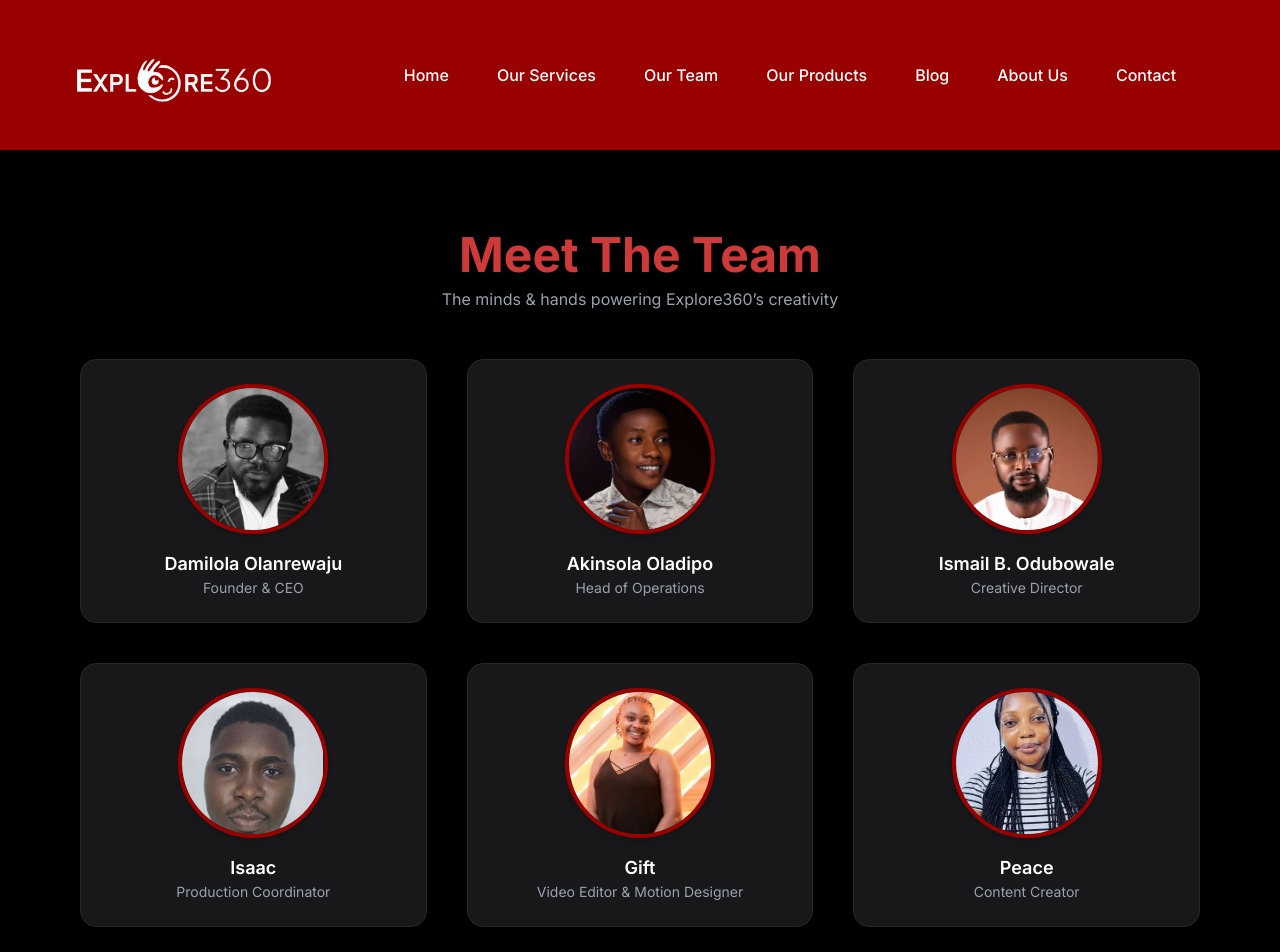
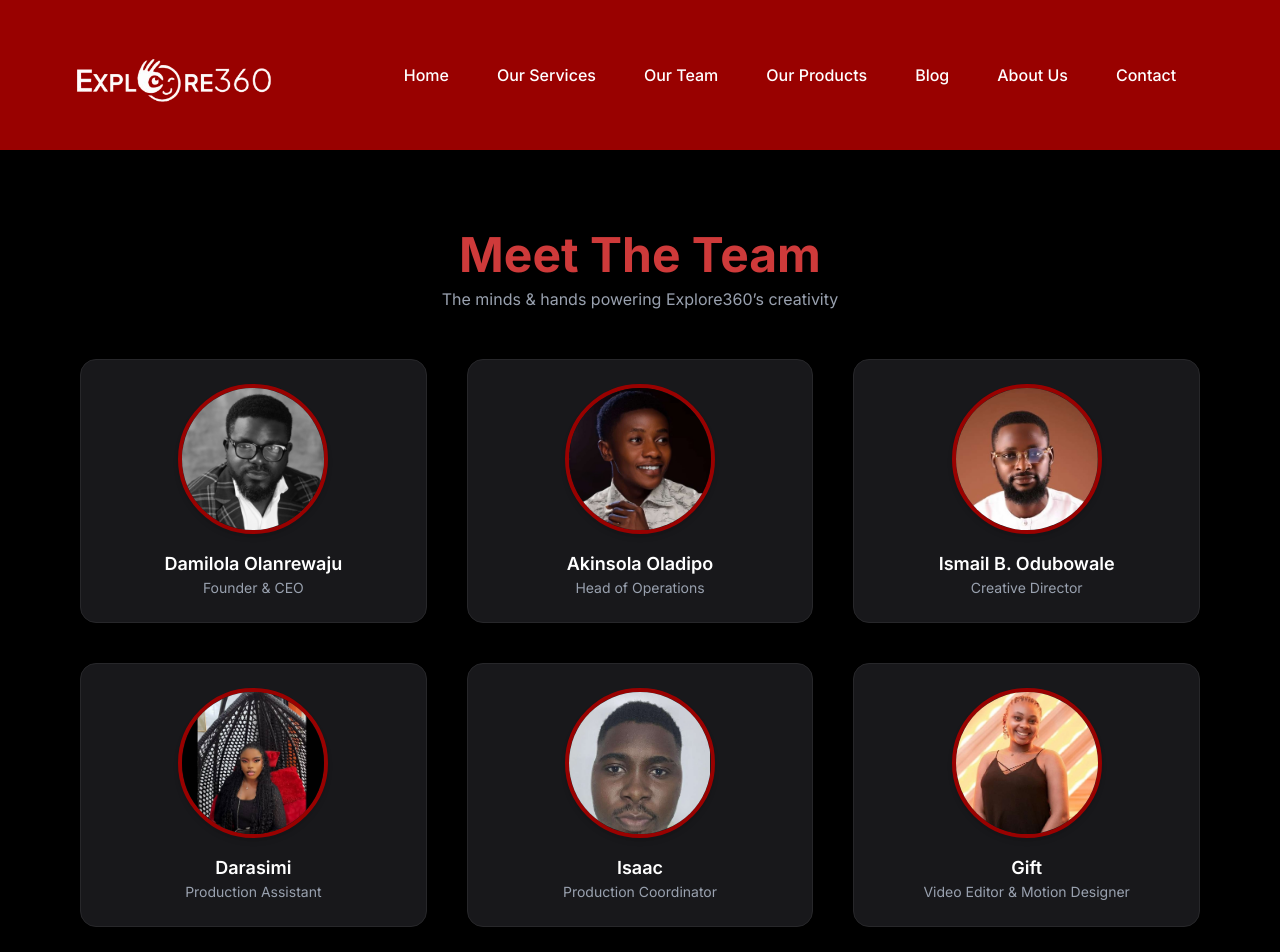
Before and after one commit to tadeniji06/explore-next, a Next.js app: page /team in a window 1280 px wide. Shown: the top 952 px of the page. Built offline with nearby package versions, Linux system fonts and the light colour scheme.

Commit message:
-- update

```diff
--- a/components/Team.tsx
+++ b/components/Team.tsx
@@ -5,6 +5,8 @@
 
 import {
 	stu1,
+	maya1,
+	maya2,
 	stu2,
 	gift,
 	isaac,
@@ -32,6 +34,11 @@
 		name: "Ismail B. Odubowale",
 		img: isamil,
 		role: "Creative Director",
+	},
+	{
+		name: "Darasimi",
+		img: maya1,
+		role: "Production Assistant",
 	},
 	{
 		name: "Isaac",
```
Also changed, not shown: assets/index.ts (+11 -7 lines), assets/pp/maya.jpg (added), assets/pp/maya2.jpg (added).
